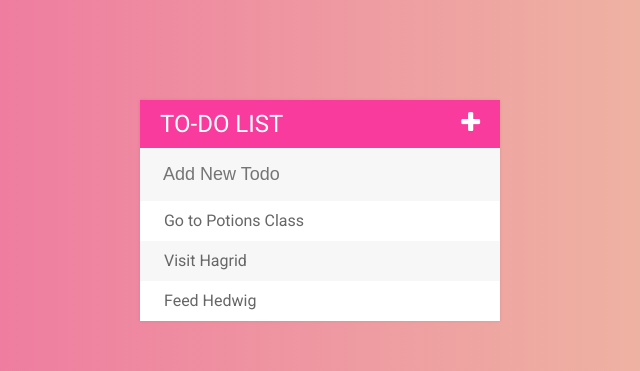
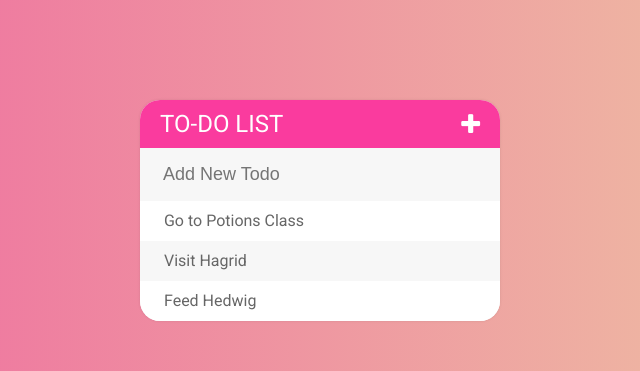
Before and after one commit to gracka92/ToDoList, a plain HTML site: page index.html in a window 1280 px wide. Shown: the top 371 px of the page, 320-960 px from the left. Drawn offline with Linux system fonts and the light colour scheme.

Commit message:
third commit

```diff
--- a/assets/css/todos.css
+++ b/assets/css/todos.css
@@ -27,6 +27,7 @@ li {
 	height: 40px;
 	line-height: 40px;
 	color: #666;
+	cursor: pointer;
 }
 
 li:nth-child(2n) {
@@ -71,7 +72,9 @@ input:focus{
 	width: 360px;
 	margin: 100px auto;
 	background: #f7f7f7;
+	border-radius: 20px;
 	box-shadow: 0 0 3px rgba(0,0,0, 0.1);
+	overflow: hidden;
 
 }
 
@@ -82,4 +85,5 @@ input:focus{
 
 .fa-plus {
 	float: right;
+	padding-top: 2px;
 }
```
